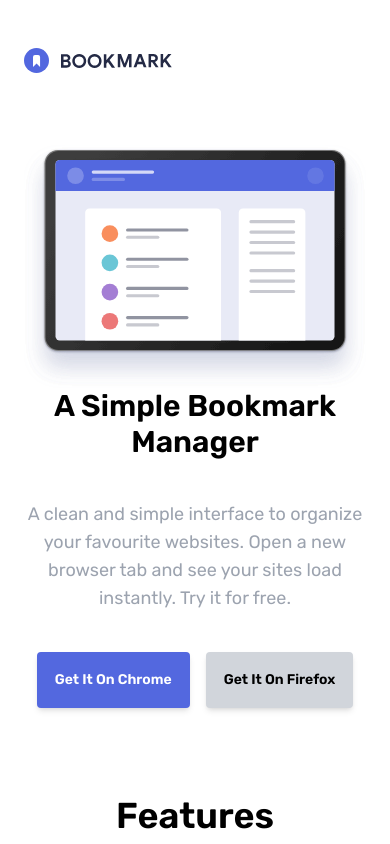
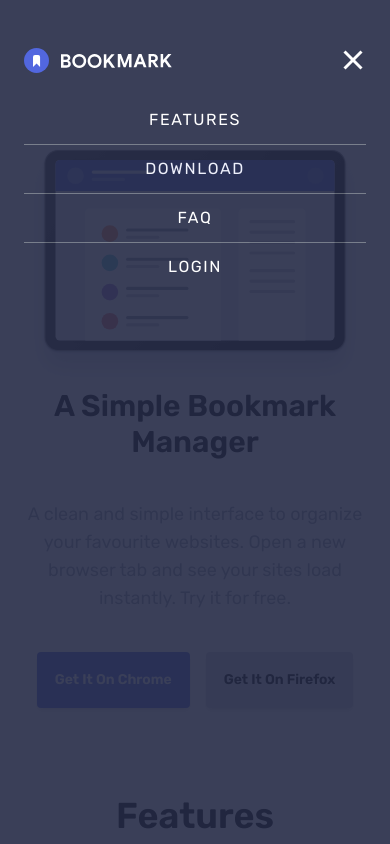
Before and after one commit to muhammad-huzaifah/tailwind-projects, a website: page tailwind-projects/bookmark/index.html in a window 390 px wide. Both pictures are taken after a click on the button 353 px from the left and 62 px from the top of the page. Shown: the top 844 px of the page. Drawn offline with Linux system fonts and the light colour scheme.

Commit message:
Mobile Menu Update 24 Mei 2024 Final

```diff
--- a/tailwind-projects/bookmark/index.html
+++ b/tailwind-projects/bookmark/index.html
@@ -31,13 +31,27 @@
                class="px-8 py-2 text-white bg-softRed border-2 border-softRed rounded-lg shadow-md hover:text-softRed hover:bg-white">Login</a>
         </div>
         <!--Hamburger Button-->
-        <button id="menu-btn" class="open z-30 block md:hidden focus:outline-none hamburger">
+        <button id="menu-btn" class="z-30 block md:hidden focus:outline-none hamburger">
             <span class="hamburger-top"></span>
             <span class="hamburger-middle"></span>
             <span class="hamburger-bottom"></span>
         </button>
     </div>
     <!--Mobile Menu-->
+    <div id="menu" class="fixed inset-0 z-20 hidden flex-col items-center self-end w-full h-full m-h-screen px-6 py-1 pt-24 pb-4 tracking-widest text-white uppercase divide-y divide-gray-500 opacity-90 bg-veryDarkBlue">
+        <div class="w-full py-3 text-center">
+            <a href="#features" class="block hover:text-softRed">Features</a>
+        </div>
+        <div class="w-full py-3 text-center">
+            <a href="#download" class="block hover:text-softRed">Download</a>
+        </div>
+        <div class="w-full py-3 text-center">
+            <a href="#faq" class="block hover:text-softRed">FAQ</a>
+        </div>
+        <div class="w-full py-3 text-center">
+            <a href="#" class="block hover:text-softRed">Login</a>
+        </div>
+    </div>
 </nav>
 
 <!--Hero Section-->
@@ -197,7 +211,7 @@
 </section>
 
 <!-- Download Heading -->
-<section id="donwload">
+<section id="download">
     <div class="container mx-auto px-6">
         <h2 class="mb-6 text-3xl font-semibold text-center md:text-4xl">
             Download the extension
--- a/tailwind-projects/bookmark/js/script.js
+++ b/tailwind-projects/bookmark/js/script.js
@@ -1,9 +1,15 @@
 const tabs = document.querySelectorAll('.tab');
-
 const panels = document.querySelectorAll('.panel');
+const btn = document.getElementById('menu-btn');
+const menu = document.getElementById('menu');
+const logo = document.getElementById('logo');
 
 // Tabs menu event listener
 tabs.forEach((tab) => tab.addEventListener('click', onTabClick));
+
+//Hamburger button listener
+btn.addEventListener('click', navToggle)
+
 
 function onTabClick(e) {
     // Deactive all tabs
@@ -25,3 +31,15 @@ function onTabClick(e) {
         .getElementsByClassName(classString)[0]
         .classList.remove('hidden')
 }
+
+function navToggle() {
+    btn.classList.toggle('open')
+    menu.classList.toggle('flex')
+    menu.classList.toggle('hidden')
+
+    if (menu.classList.contains('flex')) {
+        logo.setAttribute('src', './images/logo-bookmark-footer.svg')
+    } else {
+        logo.setAttribute('src', './images/logo-bookmark.svg')
+    }
+}
```
Also changed, not shown: tailwind-projects/bookmark/css/style.css.
